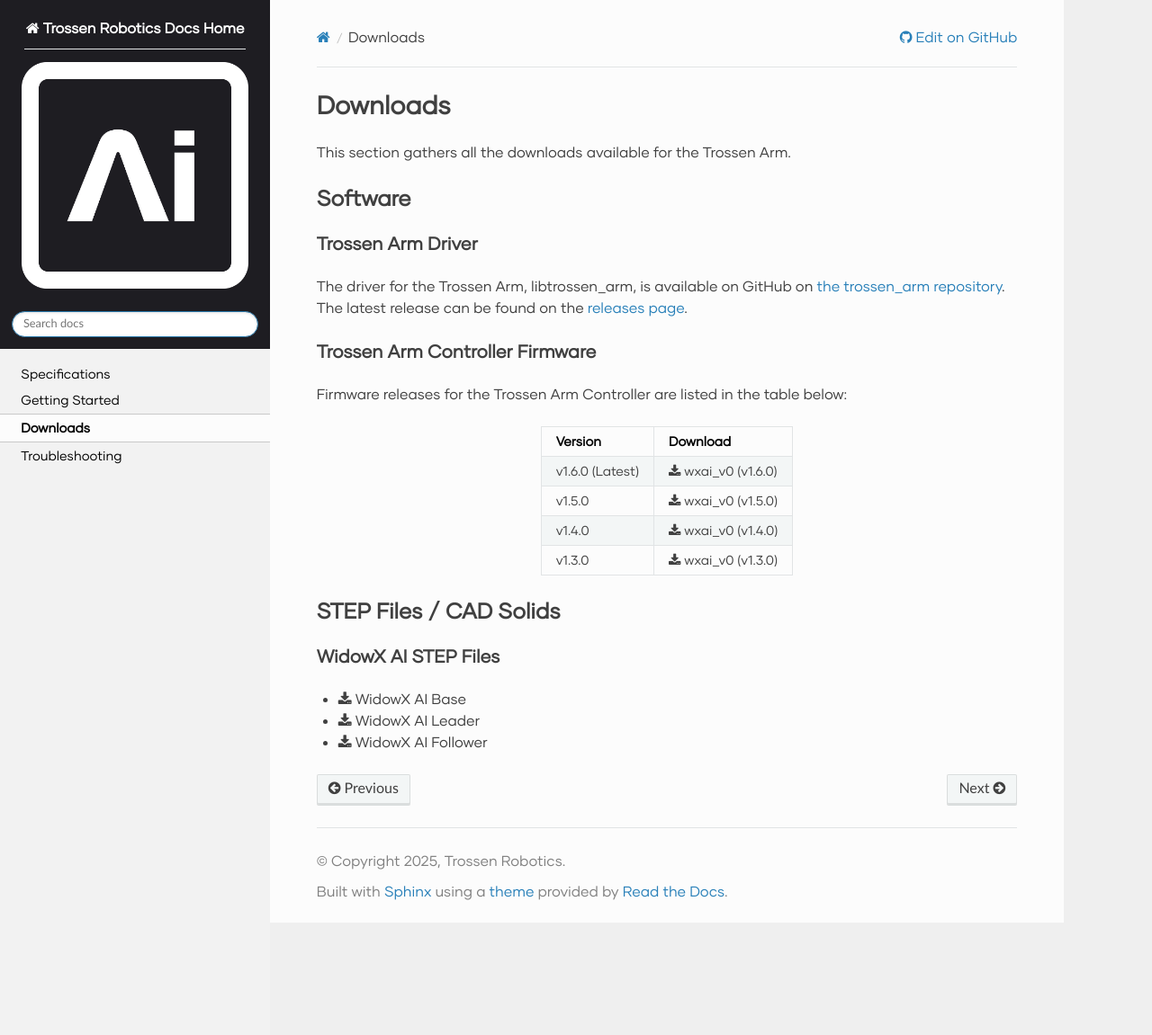
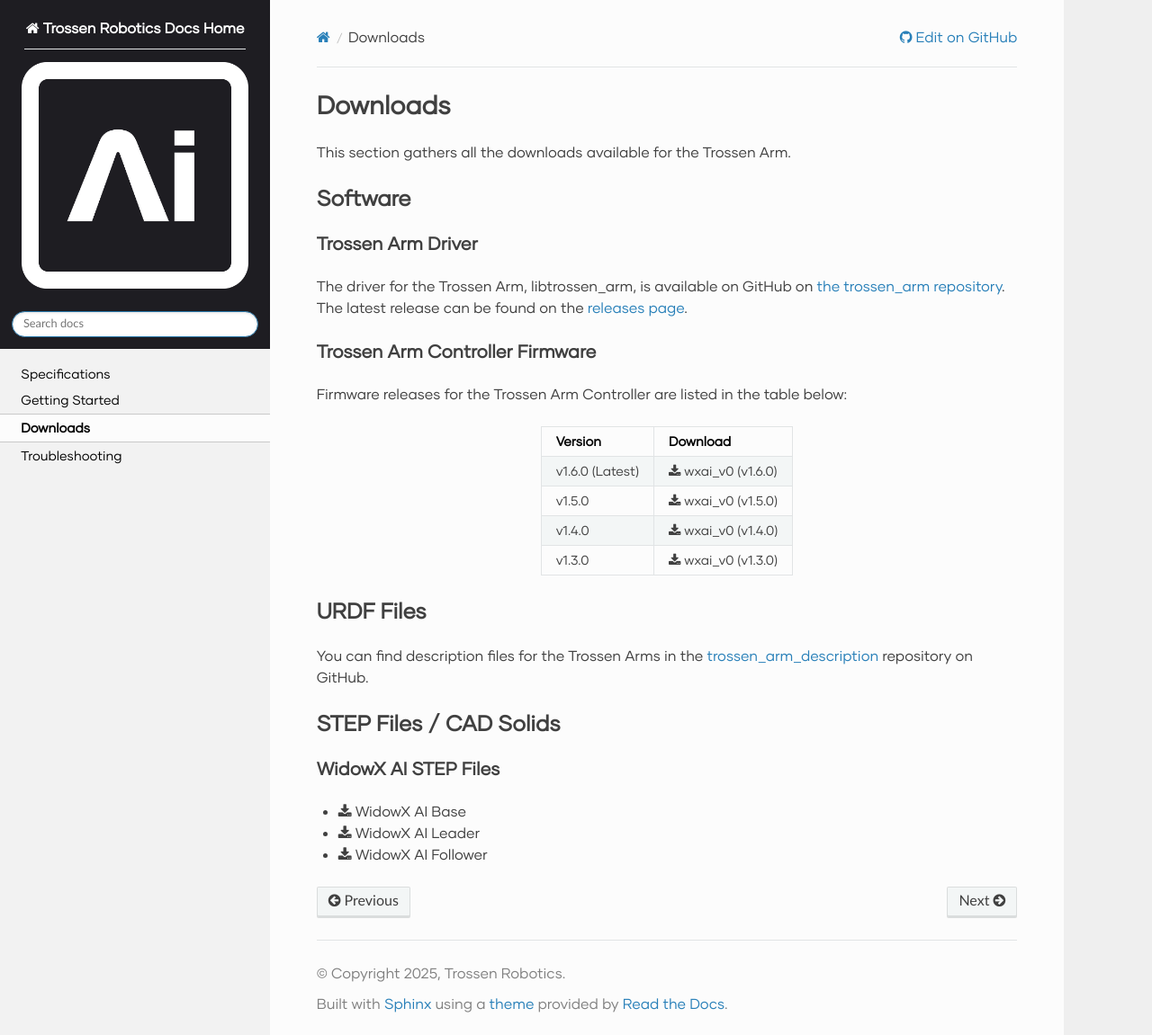
Before and after one commit to TrossenRobotics/trossen_arm, a Sphinx documentation site: the page built from docs/downloads.rst, in a window 1280 px wide and 1151 px high. Shown: the whole window at 90% size. Built offline with Sphinx 7.4.7 and the Read the Docs theme 3.1.0, drawn with Linux system fonts in a browser that asks for light colours; some web fonts are replaced; pages that are not in the unit, such as notebooks, are missing from menus.

Commit message:
Add link to URDFs (#17)

```diff
--- a/docs/downloads.rst
+++ b/docs/downloads.rst
@@ -36,6 +36,13 @@ Firmware releases for the Trossen Arm Controller are listed in the table below:
     * - v1.3.0
       - :download:`wxai_v0 (v1.3.0) </_static/downloads/arm_controller_firmware/wxai_v0/firmware-wxai_v0-v1.3.0.zip>`
 
+URDF Files
+==========
+
+You can find description files for the Trossen Arms in the `trossen_arm_description`_ repository on GitHub.
+
+.. _trossen_arm_description: https://github.com/TrossenRobotics/trossen_arm_description
+
 STEP Files / CAD Solids
 =======================
 
```
